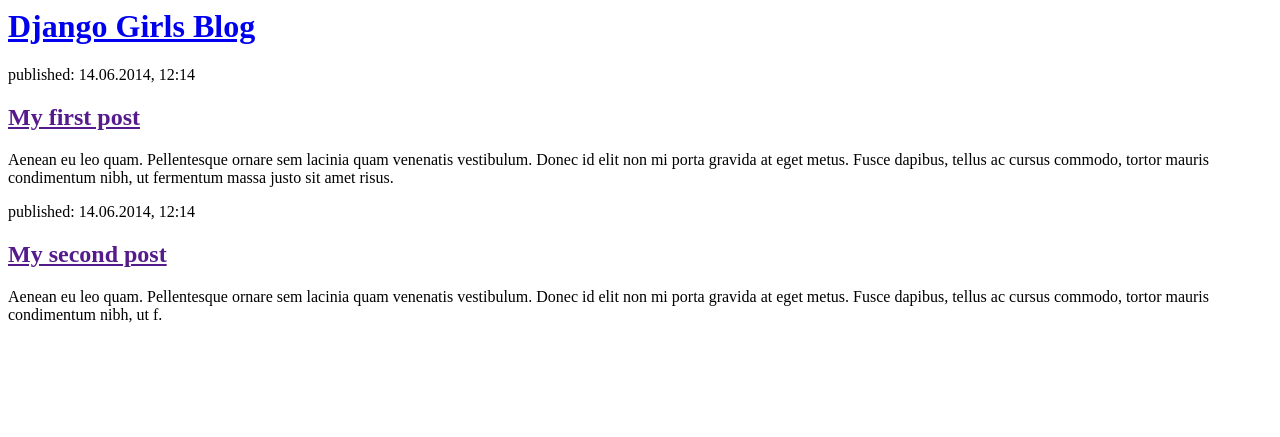
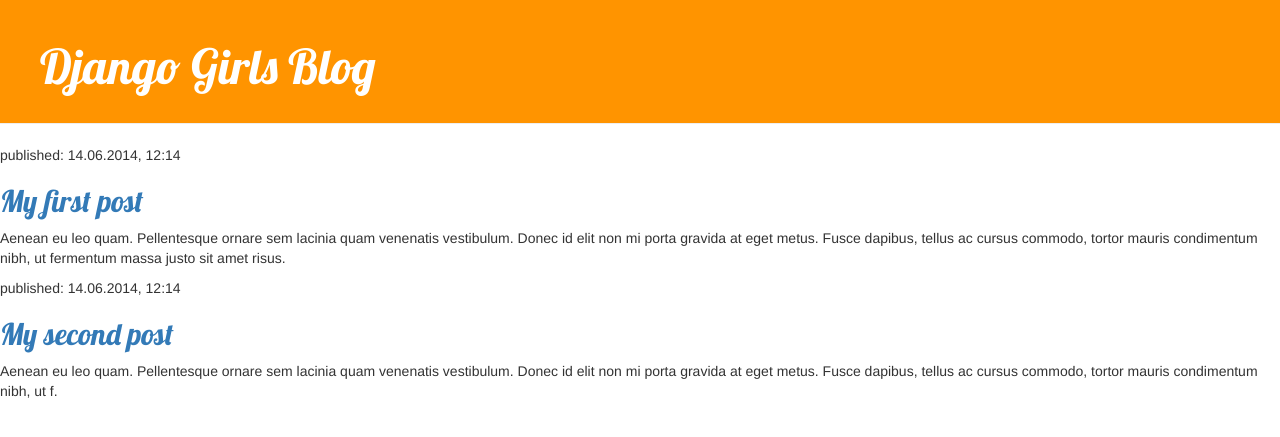
Before and after one commit to yui1308/my-first-blog, a Django app: page / in a window 1280 px wide. Shown: the top 437 px of the page. Run offline with Django 3.2, Linux system fonts and the light colour scheme; data that the repository does not hold is empty; some libraries are stand-ins or nearby versions.

Commit message:
Modified templates to display posts from database.

```diff
--- /dev/null
+++ b/blog/static/css/blog.css
@@ -0,0 +1,46 @@
+.page-header {
+    background-color: #ff9400;
+    margin-top: 0;
+    padding: 20px 20px 20px 40px;
+}
+
+.page-header h1, .page-header h1 a, .page-header h1 a:visited, .page-header h1 a:active {
+    color: #ffffff;
+    font-size: 36pt;
+    text-decoration: none;
+}
+
+.content {
+    margin-left: 40px;
+}
+
+h1, h2, h3, h4 {
+    font-family: 'Lobster', cursive;
+}
+
+.date {
+    color: #828282;
+}
+
+.save {
+    float: right;
+}
+
+.post-form textarea, .post-form input {
+    width: 100%;
+}
+
+.top-menu, .top-menu:hover, .top-menu:visited {
+    color: #ffffff;
+    float: right;
+    font-size: 26pt;
+    margin-right: 20px;
+}
+
+.post {
+    margin-bottom: 70px;
+}
+
+.post h1 a, .post h1 a:visited {
+    color: #000000;
+}
--- a/blog/templates/blog/post_list.html
+++ b/blog/templates/blog/post_list.html
@@ -1,20 +1,29 @@
+{% load staticfiles %}
 <html>
     <head>
         <title>Django Girls blog</title>
+		<link rel="stylesheet" href="//maxcdn.bootstrapcdn.com/bootstrap/3.2.0/css/bootstrap.min.css">
+		<link rel="stylesheet" href="//maxcdn.bootstrapcdn.com/bootstrap/3.2.0/css/bootstrap-theme.min.css">
+		<link rel="stylesheet" href="{% static 'css/blog.css' %}">
+		<link href="//fonts.googleapis.com/css?family=Lobster&subset=latin,latin-ext" rel="stylesheet" type="text/css">
 	</head>
     <body>
-        <div>
+        <div class="page-header">
             <h1><a href="/">Django Girls Blog</a></h1>
         </div>
-
+		<div class="content container">
+			<div class="row">
+				<div class="col-md-8">
 					{% for post in posts %}
-			<div>
+						<div class="post">
 							<p>published: {{ post.published_date }}</p>
 							<h1><a href="">{{ post.title }}</a></h1>
 							<p>{{ post.text|linebreaksbr }}</p>
 						</div>
 					{% endfor %}
-
+				</div>
+			</div>
+		</div>
         <div>
             <p>published: 14.06.2014, 12:14</p>
             <h2><a href="">My first post</a></h2>
```
Lines whose indentation alone changed are shown as unchanged.
